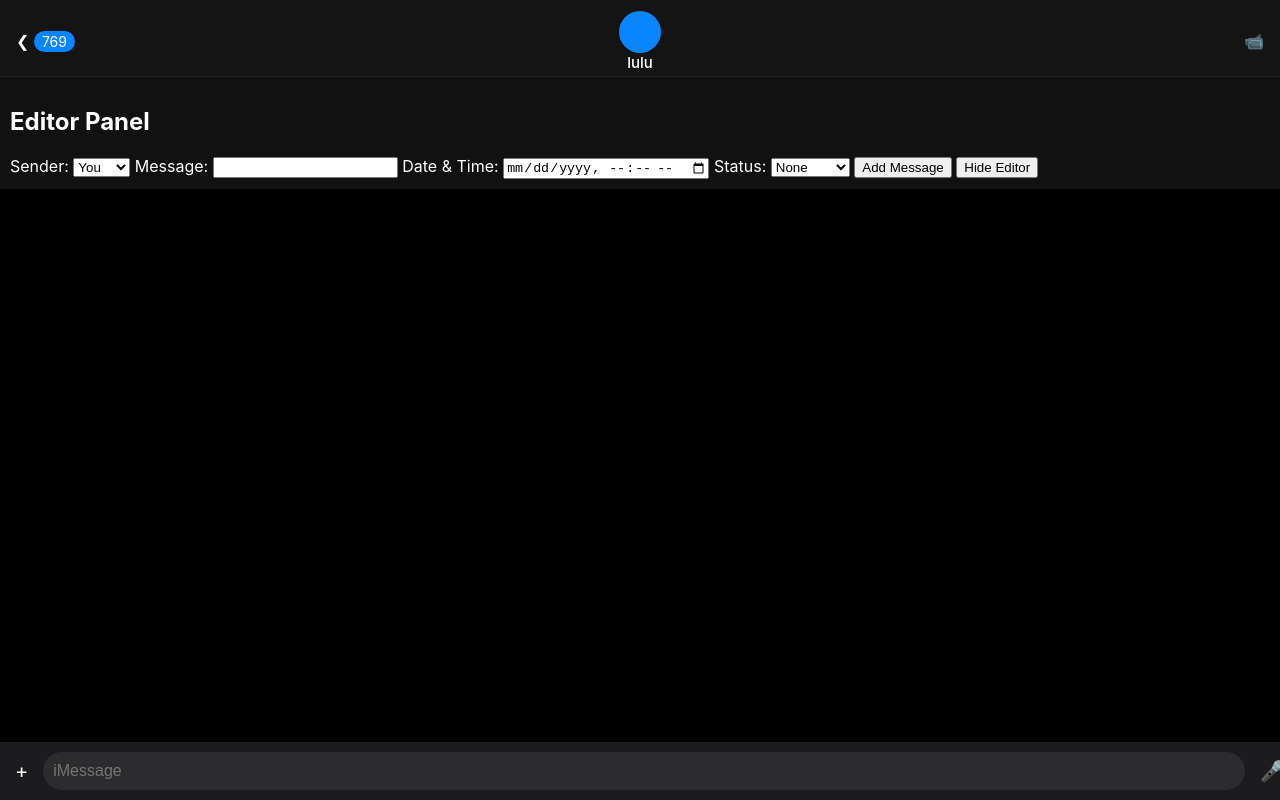
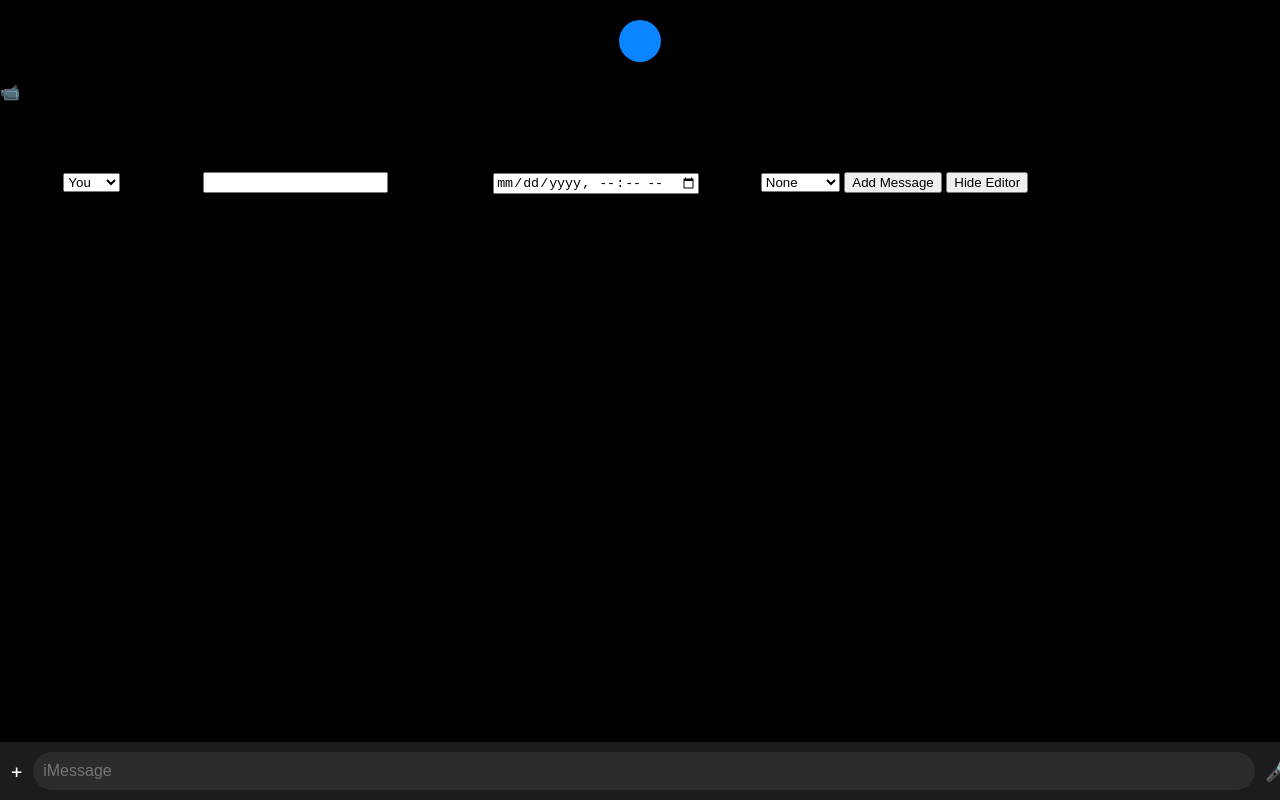
Before and after one commit to AminK2006/iMessage, a plain HTML site: page docs/index.html in a window 1280 px wide. Drawn offline with Linux system fonts and the light colour scheme.

Commit message:
Add files via upload

```diff
--- a/docs/index.html
+++ b/docs/index.html
@@ -1,6 +1,15 @@
 <!DOCTYPE html>
 <html lang="en">
 <head>
+  <link rel="manifest" href="manifest.json" />
+  <meta name="apple-mobile-web-app-capable" content="yes">
+  <meta name="apple-mobile-web-app-status-bar-style" content="black-translucent">
+  <script>
+    if ('serviceWorker' in navigator) {
+      navigator.serviceWorker.register('./service-worker.js');
+    }
+  </script>
+
   <meta charset="UTF-8" />
   <meta name="viewport" content="width=device-width, initial-scale=1.0, viewport-fit=cover, user-scalable=no" />
   <title>iMessage</title>
--- a/docs/style.css
+++ b/docs/style.css
@@ -1,79 +1,49 @@
 
-body {
+html, body {
   margin: 0;
   padding: 0;
+  height: 100%;
+  overflow: hidden;
   background-color: #000;
-  color: #fff;
   font-family: -apple-system, BlinkMacSystemFont, "Segoe UI", Roboto, Oxygen;
-  overflow-x: hidden;
-}
-
-.imessage-header {
-  display: flex;
-  justify-content: space-between;
-  align-items: center;
-  padding: 12px 16px 6px;
-  position: sticky;
-  top: 0;
-  z-index: 1000;
-  background: rgba(28, 28, 28, 0.72);
-  backdrop-filter: blur(20px);
-  -webkit-backdrop-filter: blur(20px);
-  border-bottom: 0.5px solid rgba(255, 255, 255, 0.05);
-}
-
-.unread-count {
-  background: #0a84ff;
-  padding: 2px 8px;
-  border-radius: 12px;
-  font-size: 14px;
-}
-
-.profile-info {
-  position: absolute;
-  left: 50%;
-  transform: translateX(-50%);
-  text-align: center;
-}
-
-.name {
-  font-size: 15px;
-  font-weight: 500;
 }
 
 .chat-background {
-  padding: 12px;
-  margin-bottom: 90px;
+  height: calc(100vh - 58px - 60px);
+  overflow-y: auto;
+  padding: 12px 8px 100px;
+  box-sizing: border-box;
 }
 
 .message {
   max-width: 75%;
   padding: 10px 14px;
   margin: 6px 0;
-  border-radius: 20px;
+  font-size: 16px;
   position: relative;
   word-wrap: break-word;
-  font-size: 16px;
+  line-height: 1.4;
 }
 
 .message.sent {
-  background-color: #0a84ff;
+  margin-left: auto;
+  background: #0a84ff;
   color: #fff;
-  margin-left: auto;
-  border-bottom-right-radius: 4px;
+  border-radius: 20px 20px 4px 20px;
+  clip-path: polygon(0 0, 100% 0, 100% 85%, 95% 100%, 0 100%);
 }
 
 .message.received {
-  background-color: #3a3a3c;
+  margin-right: auto;
+  background: #3a3a3c;
   color: #fff;
-  margin-right: auto;
-  border-bottom-left-radius: 4px;
+  border-radius: 20px 20px 20px 4px;
+  clip-path: polygon(5% 100%, 0 85%, 0 0, 100% 0, 100% 100%);
 }
 
-.bubble-wrapper {
-  display: flex;
-  flex-direction: column;
-  position: relative;
+.message.swiped {
+  transform: translateX(-60px);
+  transition: transform 0.2s ease;
 }
 
 .timestamp {
@@ -91,13 +61,7 @@ body {
   font-size: 11px;
   color: #aaa;
   margin-top: 4px;
-  margin-bottom: 12px;
   text-align: right;
-}
-
-.message.swiped {
-  transform: translateX(-60px);
-  transition: transform 0.2s ease;
 }
 
 .composer-bar {
@@ -124,57 +88,5 @@ body {
 
 .plus-icon, .mic-icon {
   font-size: 20px;
-  padding: 0 5px;
   color: white;
 }
-
-.editor-panel {
-  background: #111;
-  color: white;
-  padding: 10px;
-}
-
-.chat-background {
-  padding: 12px;
-  padding-bottom: 100px;
-  overflow-x: hidden;
-  touch-action: none;
-}
-
-.imessage-header {
-  display: flex;
-  justify-content: space-between;
-  align-items: center;
-  padding: 12px 16px 6px;
-  position: sticky;
-  top: 0;
-  z-index: 1000;
-  background: rgba(28, 28, 28, 0.72);
-  backdrop-filter: blur(24px);
-  -webkit-backdrop-filter: blur(24px);
-  border-bottom: 0.5px solid rgba(255, 255, 255, 0.05);
-  min-height: 58px;
-}
-
-.composer-bar {
-  display: flex;
-  align-items: center;
-  padding: 10px;
-  background: #1c1c1e;
-  position: fixed;
-  bottom: 0;
-  width: 100%;
-  z-index: 999;
-  box-shadow: 0 -1px 3px rgba(0, 0, 0, 0.2);
-}
-
-.text-input {
-  flex: 1;
-  padding: 10px;
-  border-radius: 20px;
-  margin: 0 10px;
-  border: none;
-  background: #2c2c2e;
-  color: white;
-  font-size: 16px;
-}
```
Also changed, not shown: docs/service-worker.js (added, +21 -0 lines), docs/manifest.json (added).
